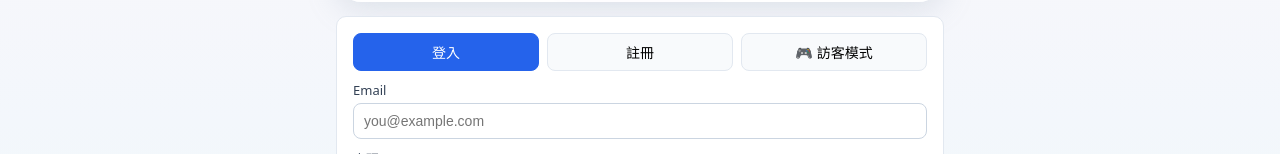
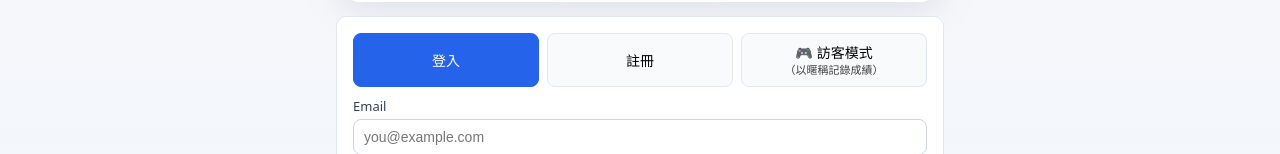
Before and after one commit to Y-CC-k/english, a React (Vite) app: page / in a window 1280 px wide. Both pictures are taken after a click on the button "🚀 開始學習". Shown: the part 359-513 px from the top of the page. Built offline with nearby package versions, Linux system fonts and the light colour scheme; no server answers; the database is empty.

Commit message:
訪客模式頁籤加淺色小字（以暱稱記錄成績）

```diff
--- a/src/App.css
+++ b/src/App.css
@@ -163,6 +163,16 @@ code {
 .tabs button.active.guest {
   background: #0d9488;
   border-color: #0d9488;
+}
+
+/* 頁籤內補充小字（淺色） */
+.tabs button .tab-sub {
+  display: block;
+  font-size: 11px;
+  font-weight: 500;
+  line-height: 1.25;
+  margin-top: 2px;
+  opacity: 0.75;
 }
 
 .notice {
--- a/src/AuthForms.tsx
+++ b/src/AuthForms.tsx
@@ -103,6 +103,7 @@ export default function AuthForms() {
           onClick={() => { setMode("guest"); setEmail(GUEST_EMAIL); setInfo(null); }}
         >
           🎮 訪客模式
+          <small className="tab-sub">（以暱稱記錄成績）</small>
         </button>
       </div>
 
```
